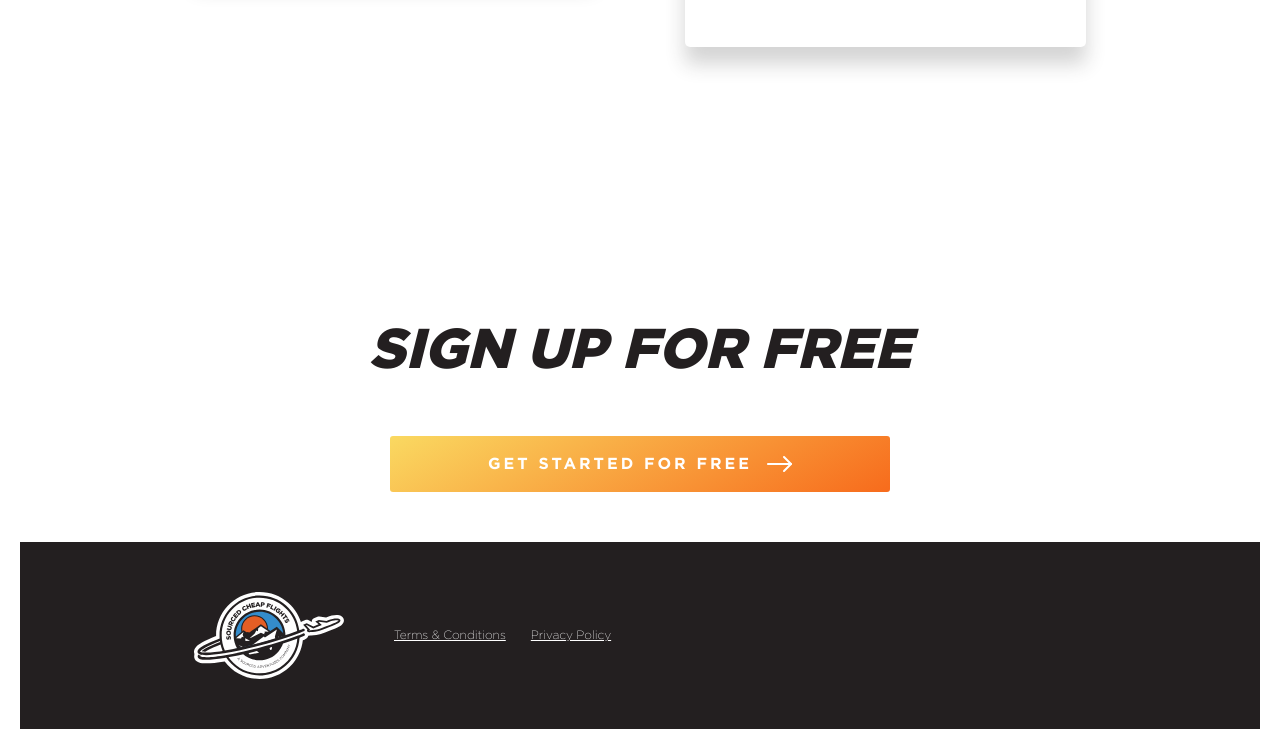
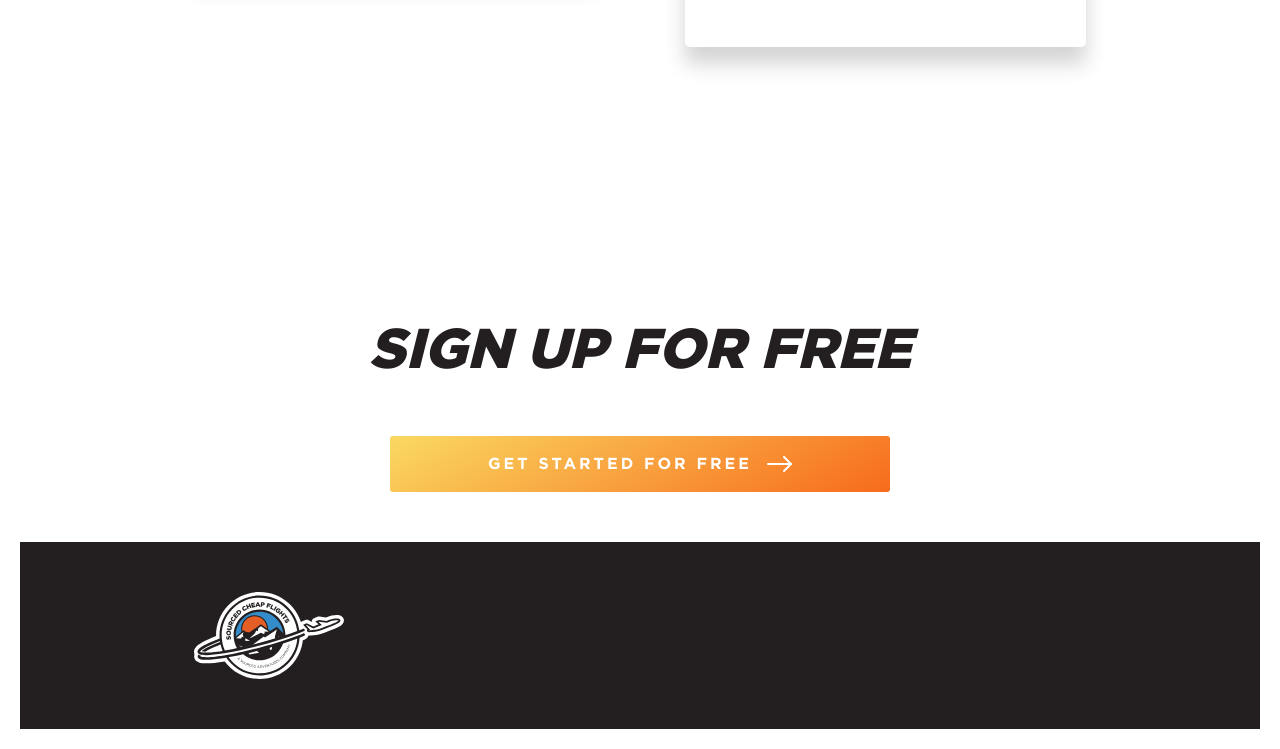
Before and after one commit to davidsonkyle/sourced-cheap-flights, a website: page index.html in a window 1280 px wide. Shown: the part 5444-6193 px from the top of the page. Drawn offline with nearby package versions, Linux system fonts and the light colour scheme; files whose address does not match are found by name.

Commit message:
hiding T&Cs and privacy policy pages
will update once completed

```diff
--- a/index.html
+++ b/index.html
@@ -157,8 +157,8 @@
         <div class="container">
             <div class="row--left">
                 <img src="assets/images/sourced-cheap-flights-logo.svg" class="footer-logo" alt="Sourced Cheap Flights" />
-                <a href="#">Terms & Conditions</a>
-                <a href="#">Privacy Policy</a>
+              <!--  <a href="#">Terms & Conditions</a>
+                <a href="#">Privacy Policy</a> -->
             </div>
         </div>
     </div>
```
